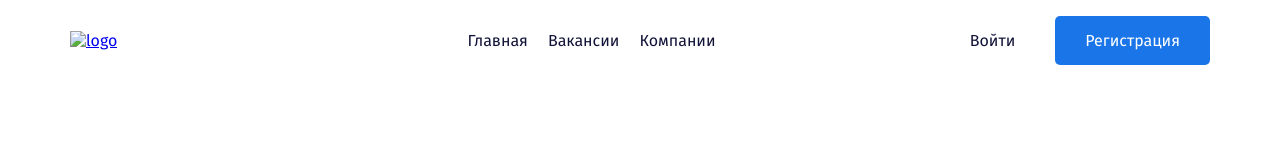
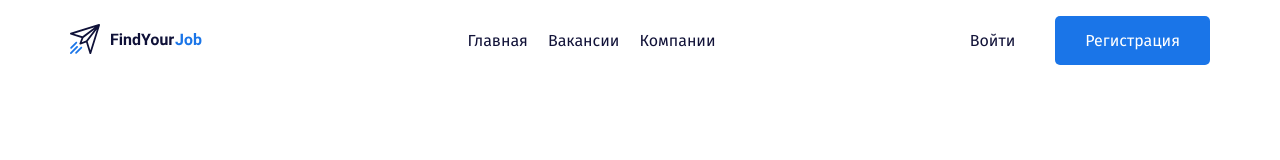
Before and after one commit to seregajd999/job, a plain HTML site: page index.html in a window 1280 px wide. Drawn offline with Linux system fonts and the light colour scheme; the site is published under a folder, as on GitHub Pages, so addresses that start at the root find nothing.

Commit message:
Update index.html

```diff
--- a/index.html
+++ b/index.html
@@ -16,7 +16,7 @@
       <div class="row align-items-center py-3">
         <div class="col-2">
           <a href="/" class="logo-link">
-            <img src="/img/logo.svg" alt="logo">
+            <img src="img/logo.svg" alt="logo">
           </a>
         </div>
         <!-- /.col -->
```
